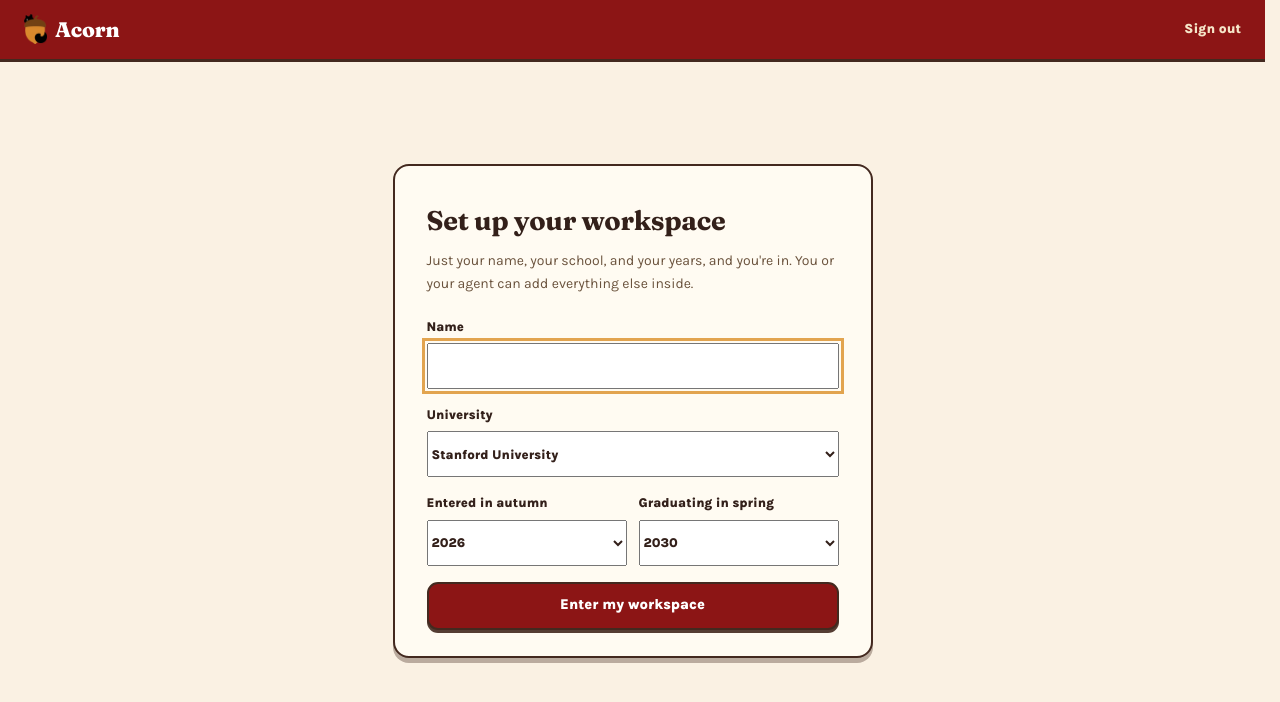
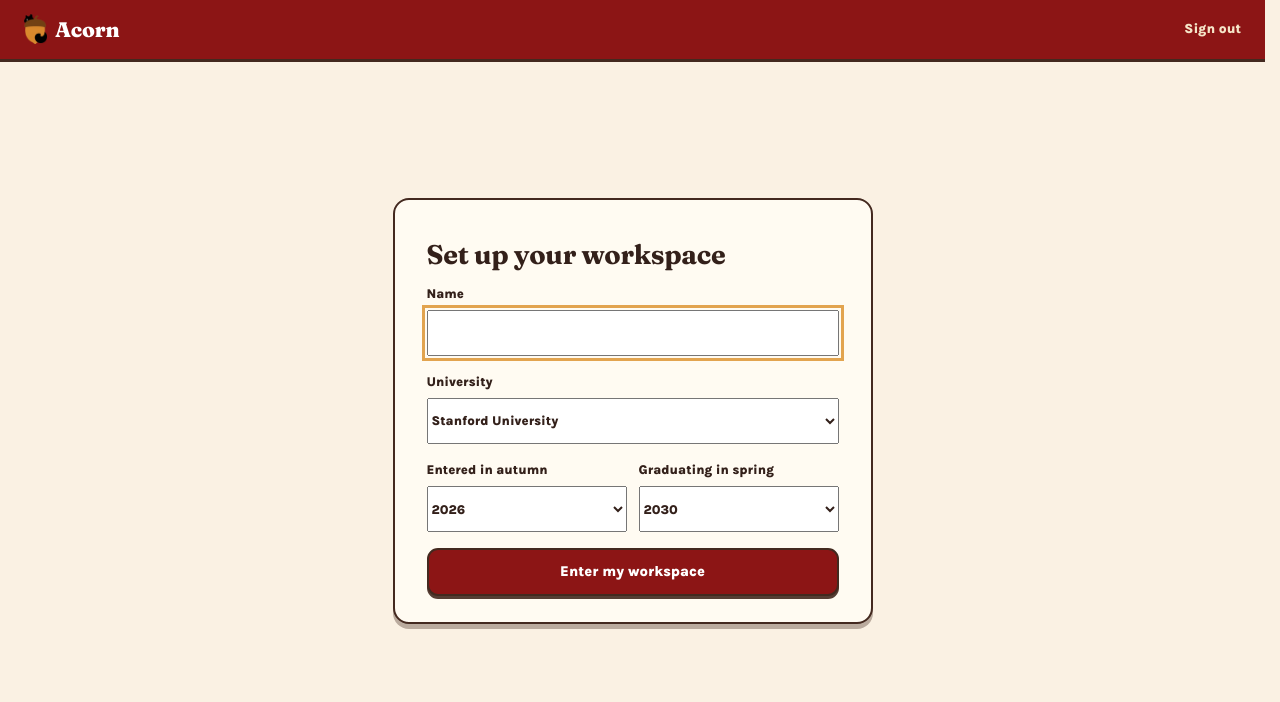
Before and after one commit to srivatsav-kannan/acorn, a Next.js app: page /onboarding in a window 1280 px wide. Shown: the top 702 px of the page. Built offline with nearby package versions, Linux system fonts and the light colour scheme.

Commit message:
No subtitle on onboarding

```diff
--- a/src/features/onboarding/onboarding-page.tsx
+++ b/src/features/onboarding/onboarding-page.tsx
@@ -75,7 +75,6 @@ export const OnboardingPage = ({ browserWorkspace = false }: { browserWorkspace?
     <div className="onboarding-center">
       <form className="onboarding-facts-card" onSubmit={(event) => { event.preventDefault(); void finish() }}>
         <h1>Set up your workspace</h1>
-        <p>Just your name, your school, and your years, and you're in. You or your agent can add everything else inside.</p>
         {existingWorkspace && <p className="onboarding-existing" role="status">This browser already holds a workspace. <Link href="/app">Open it</Link> instead, or continue below to replace it.</p>}
         <label>
           <span>Name</span>
```
